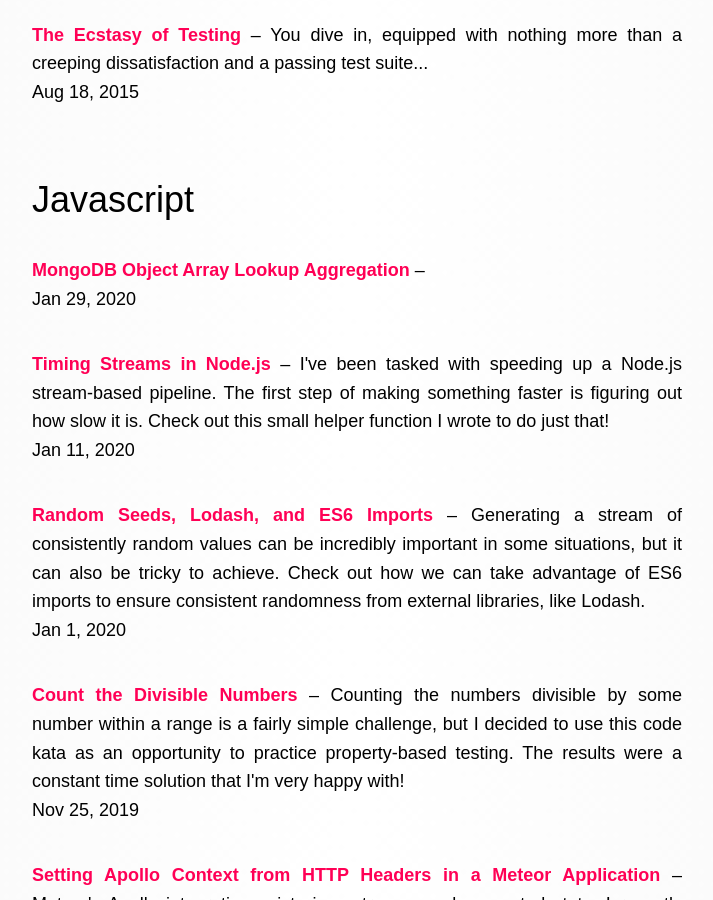
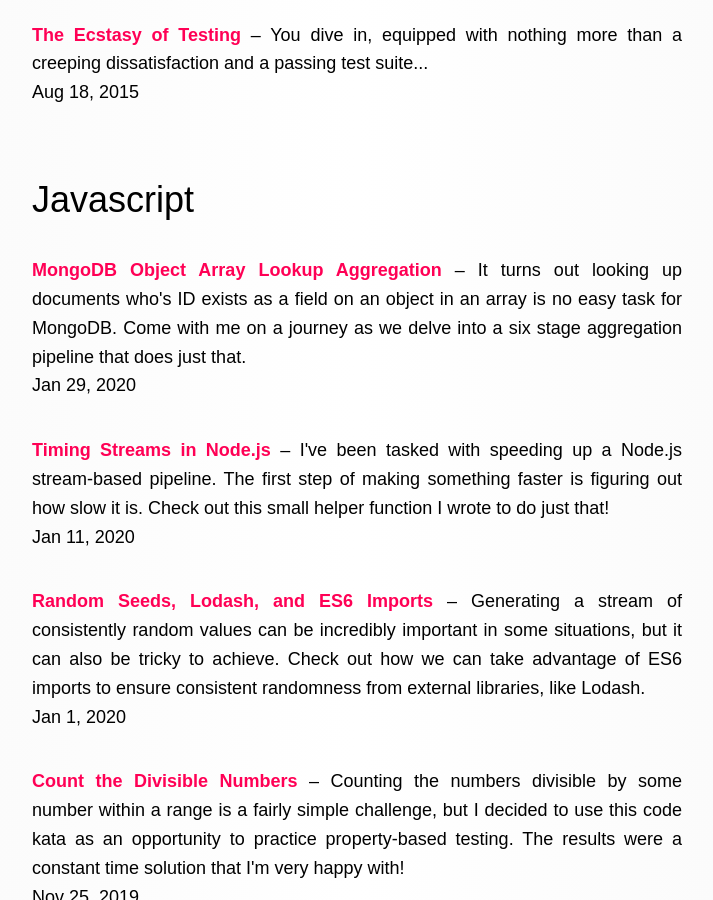
Before and after one commit to pcorey/pcorey.github.io, a Jekyll site: the page built from blog/tags.html, in a window 1280 px wide and 900 px high, scrolled down 45316 px. Shown: the whole window, without its empty margins (283-996 px from the left). Built offline with Jekyll 4.4.1, drawn with Linux system fonts in a browser that asks for light colours; nearby versions of some CDN libraries; some web fonts are replaced; comment, search, counter and statistics services are not loaded; some of the changed text lies outside the part shown.

Commit message:
Updated excerpt

```diff
--- a/_posts/2020-01-29-mongodb-object-array-lookup-aggregation.markdown
+++ b/_posts/2020-01-29-mongodb-object-array-lookup-aggregation.markdown
@@ -1,7 +1,7 @@
 ---
 layout: post
 title:  "MongoDB Object Array Lookup Aggregation"
-excerpt: ""
+excerpt: "It turns out looking up documents who's ID exists as a field on an object in an array is no easy task for MongoDB. Come with me on a journey as we delve into a six stage aggregation pipeline that does just that."
 author: "Pete Corey"
 date:   2020-01-29
 tags: ["Javascript", "MongoDB"]
```
Also changed, not shown: 1 other file.
